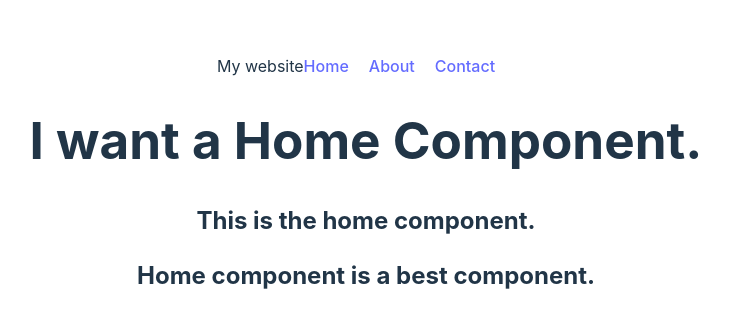
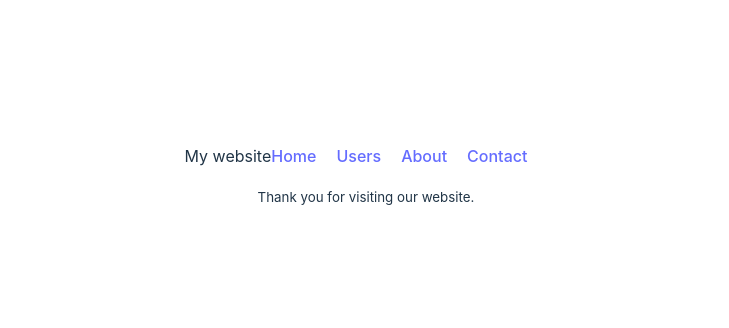
Before and after one commit to alalhosen/introduction-to-react-router, a React (Vite) app: page / in a window 1280 px wide. Shown: the part 216-544 px from the top of the page, without its empty margins (274-1003 px from the left). Built offline with nearby package versions, Linux system fonts and the light colour scheme.

Commit message:
First use of outlet

```diff
--- a/src/component/Footer/Footer.jsx
+++ b/src/component/Footer/Footer.jsx
@@ -1,10 +1,8 @@
-import Header from "../Header/Header";
 
 const Footer = () => {
     return (
         <div>
-            <Header></Header>
-            <h2>Thank you for visiting our website.</h2>
+            <p><small>Thank you for visiting our website.</small></p>
         </div>
     );
 };
--- a/src/component/Header/Header.jsx
+++ b/src/component/Header/Header.jsx
@@ -6,6 +6,7 @@ const Header = () => {
             <nav>
                 <span>My website</span>
                 <Link to="/">Home</Link>
+                <Link to="users">Users</Link>
                 <Link to="/about">About</Link>
                 <Link to="/contact">Contact</Link>
             </nav>
--- a/src/component/Home/Home.jsx
+++ b/src/component/Home/Home.jsx
@@ -1,14 +1,16 @@
 import { Outlet } from "react-router-dom";
 import Header from "../Header/Header";
+import Footer from "../Footer/Footer";
 
 const Home = () => {
     return (
         <div>
             <Header></Header>
-            <h1>I want a Home Component.</h1>
+            {/* <h1>I want a Home Component.</h1>
             <h2>This is the home component.</h2>
-            <h2>Home component is a best component.</h2>
+            <h2>Home component is a best component.</h2> */}
             <Outlet></Outlet>
+            <Footer></Footer>
 
         </div>
     );
--- a/src/component/Users/Users.jsx
+++ b/src/component/Users/Users.jsx
@@ -3,6 +3,7 @@ const Users = () => {
     return (
         <div>
             <h3>Our Users</h3>
+            <p>Our users are best users.</p>
         </div>
     );
 };
--- a/src/main.jsx
+++ b/src/main.jsx
@@ -31,10 +31,7 @@ element:<Contact></Contact>
 
 ]
 },
-// {
-//   path:'contact',
-//   element:<Contact></Contact>
-// }
+
 
 ])
 
```
